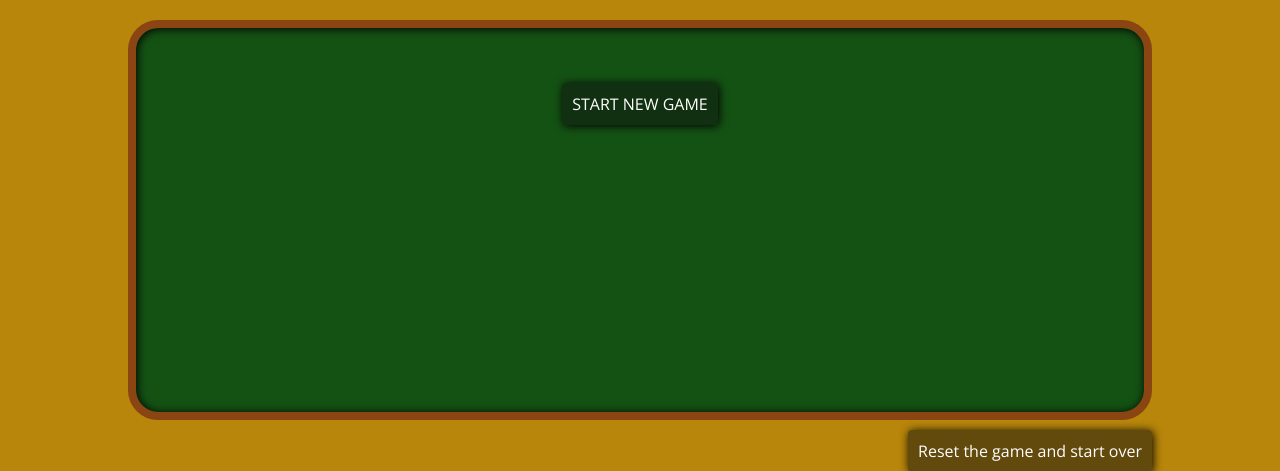
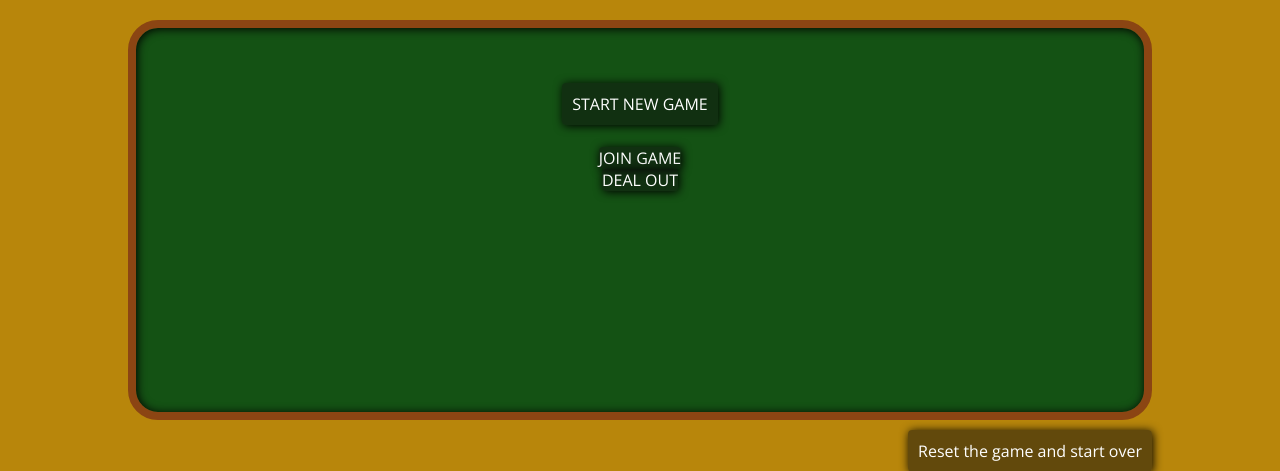
Before and after one commit to fransbernhard/cardGame, a PHP site: page / in a window 1280 px wide. Shown: the part 121-592 px from the top of the page. Run offline with PHP 8.4, Linux system fonts and the light colour scheme.

Commit message:
we can play but it does´t updates

```diff
--- a/classes/Table.class.php
+++ b/classes/Table.class.php
@@ -15,7 +15,7 @@
 
     public function __construct(){
       $this->deck = new Deck;
-      array_push($this->players, new Player("Computer"));
+      // array_push($this->players, new Player("Computer"));
     }
 
     public function registerPlayer($name) {
--- a/index.php
+++ b/index.php
@@ -66,8 +66,11 @@ spl_autoload_register(function ($className) {
 			<div class="greentable">
 				<div id="area">
 					<div class="welcome"></div>
-					<button id="btn-start-game">START NEW GAME</button>
-					<button id="btntakecard" title="Click here to take a card from the deck"></button>
+					<button id="btn-start-game">START NEW GAME</button><br><br>
+					<button id="btn-join">JOIN GAME</button><br>
+					<button id="btn-deal-out">DEAL OUT</button>
+
+										<button id="btntakecard" title="Click here to take a card from the deck"></button>
 					<button id="btn-discard-pile" title=""></button>
 					<section class="show-the-cards"><br><br>
 					</section>
--- a/js/main.js
+++ b/js/main.js
@@ -50,18 +50,14 @@ $("#btn-start-game").click(function(){
 			$("#area").append('<img class="cardimg" src="' + key.filePath + '" id="' + key.id + '"></img>');
 		});
 	});
+});
 
-// hides the button "start game" on click to prevent reloading page by mistake
- 	var button = $("#btn-start-game");
-	button.hide();
 
-//shows all the buttons when game is started
-	var newDeck = $("#btntakecard");
-	var discardPile = $("#btn-discard-pile");
-	newDeck.show();
-	discardPile.show();
+//:::::::::::::::::::::::::::::::::::::::::::::::::::::::::::::::::::::::::::::::::::::::::::::::::
+// ----------------------------  ADDING PLAYERS TOP GAME
 
 // makes a prompt so the player can register his/her name.
+$("#btn-join").click(function(){
 	console.log("Adding a new player with a prompt........");
   var greeting = "What is your name?";
 
@@ -84,6 +80,22 @@ $("#btn-start-game").click(function(){
 
 	addingplayerNameToGame();
 
+	// hides the button "start game" on click to prevent reloading page by mistake
+ 	var button = $("#btn-start-game");
+	button.hide();
+
+//shows all the buttons when game is started
+	var newDeck = $("#btntakecard");
+	var discardPile = $("#btn-discard-pile");
+	newDeck.show();
+	discardPile.show();
+
+});
+
+//:::::::::::::::::::::::::::::::::::::::::::::::::::::::::::::::::::::::::::::::::::::::::::::::::
+// ---------------------------- DEALS OUT THE CARDS
+
+$("#btn-deal-out").click(function(){
 // Dealing out the cards.
 	console.log("Dealing out 5 cards to each player........");
 	$.ajax({
@@ -109,6 +121,7 @@ $("#btn-start-game").click(function(){
 		});
 	});
 });
+
 
 
 //:::::::::::::::::::::::::::::::::::::::::::::::::::::::::::::::::::::::::::::::::::::::::::::::::
--- a/showHand.php
+++ b/showHand.php
@@ -10,7 +10,7 @@
   $table = unserialize($str);
 
   $humanPlayer = $table->getPlayer($_SESSION["id"]); //selects the first player in the array
-  header("Content-Type:application/json");
+  // header("Content-Type:application/json");
   $humanPlayer->showHand();
 
   $tableserialized = serialize($table);
```
